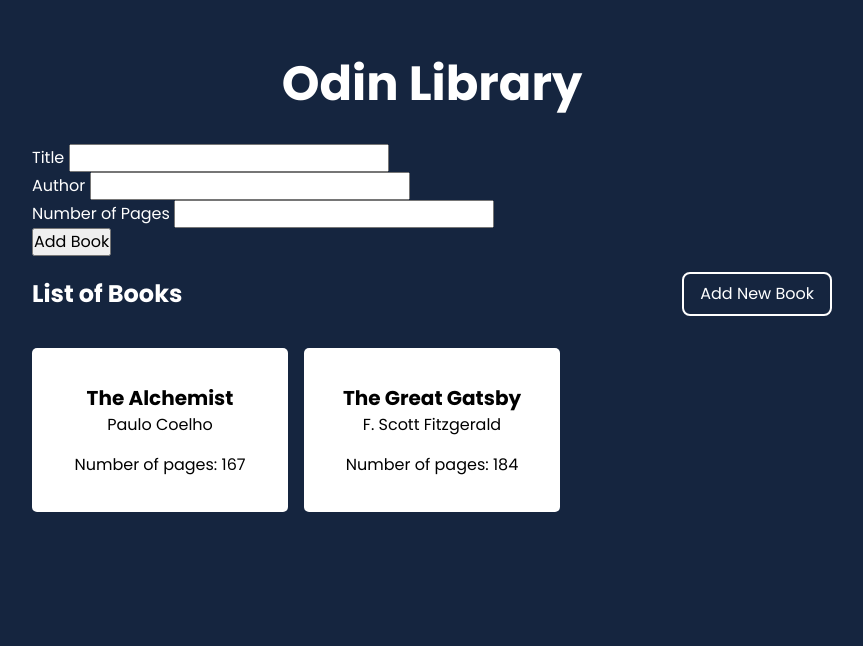
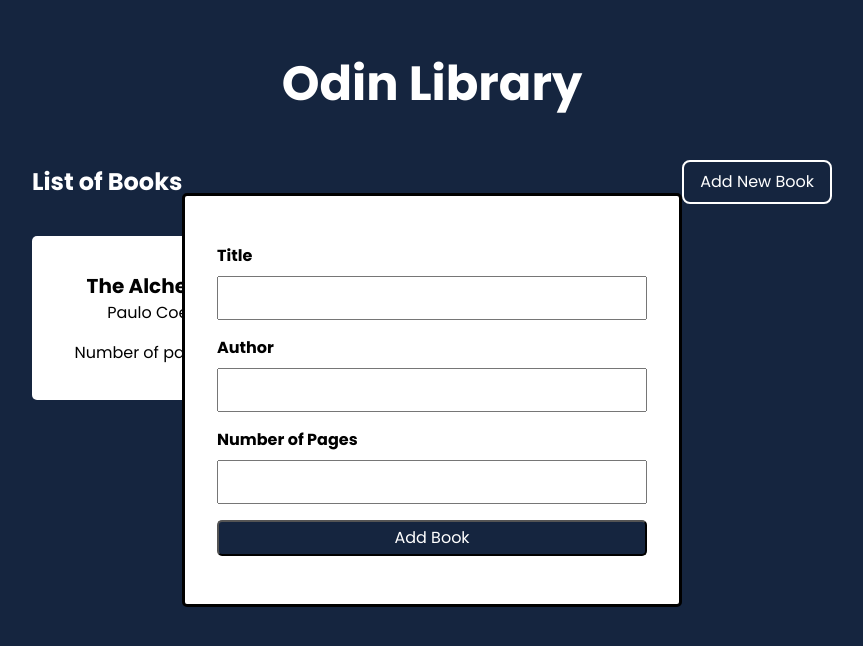
Before and after one commit to jonichi16/odin-library, a website: page public/index.html in a window 1280 px wide. Both pictures are taken after a click on the element "Add New Book". Shown: the whole page, without its empty margins (208-1071 px from the left). Drawn offline with Linux system fonts and the light colour scheme.

Commit message:
style: Add styling to book form

```diff
--- a/public/index.html
+++ b/public/index.html
@@ -20,8 +20,8 @@
       <h1 class="logo">Odin Library</h1>
     </header>
 
-    <main>
-      <div id="book-form" class="hide">
+    <main class="relative">
+      <div id="book-form" class="hide book-form">
         <div class="field">
           <label for="title">Title</label>
           <input type="text" id="title" name="title" required>
@@ -34,7 +34,7 @@
           <label for="pages">Number of Pages</label>
           <input type="number" id="pages" name="pages" required>
         </div>
-        <button id="add-button">Add Book</button>
+        <button id="add-button" class="btn">Add Book</button>
       </div>
 
       <div class="books">
--- a/public/styles.css
+++ b/public/styles.css
@@ -5,6 +5,8 @@ body {
 }
 
 .container {
+  position: relative;
+  min-height: 100vh;
   width: 90%;
   max-width: 800px;
   margin: 0 auto;
@@ -76,9 +78,58 @@ body {
   gap: 1em;
 }
 
+#book-form {
+  position: absolute;
+  top: 50%;
+  left: 50%;
+  transform: translate(-50%, -50%);
+  width: 100%;
+  max-width: 500px;
+  background-color: #fff;
+  padding: 2em 1em;
+  color: black;
+  border-radius: 5px;
+  border: 3px solid black;
+}
+
+.field {
+  margin-bottom: 1em;
+}
+
+input {
+  width: 100%;
+  padding: 0.5em;
+}
+
+input:focus-within {
+  border-color: #15253f;
+}
+
+label {
+  display: block;
+  font-weight: 700;
+  margin-bottom: 0.5em;
+}
+
+.btn {
+  width: 100%;
+  padding: 0.25em 0;
+  background-color: #15253f;
+  color: white;
+  border-radius: 5px;
+}
+
+.btn:hover {
+  opacity: 0.9;
+}
+
 @media screen and (min-width: 570px) {
   .logo {
     font-size: 3rem;
+  }
+
+  #book-form {
+    padding: 3em 2em;
   }
 
   #books-list {
```
